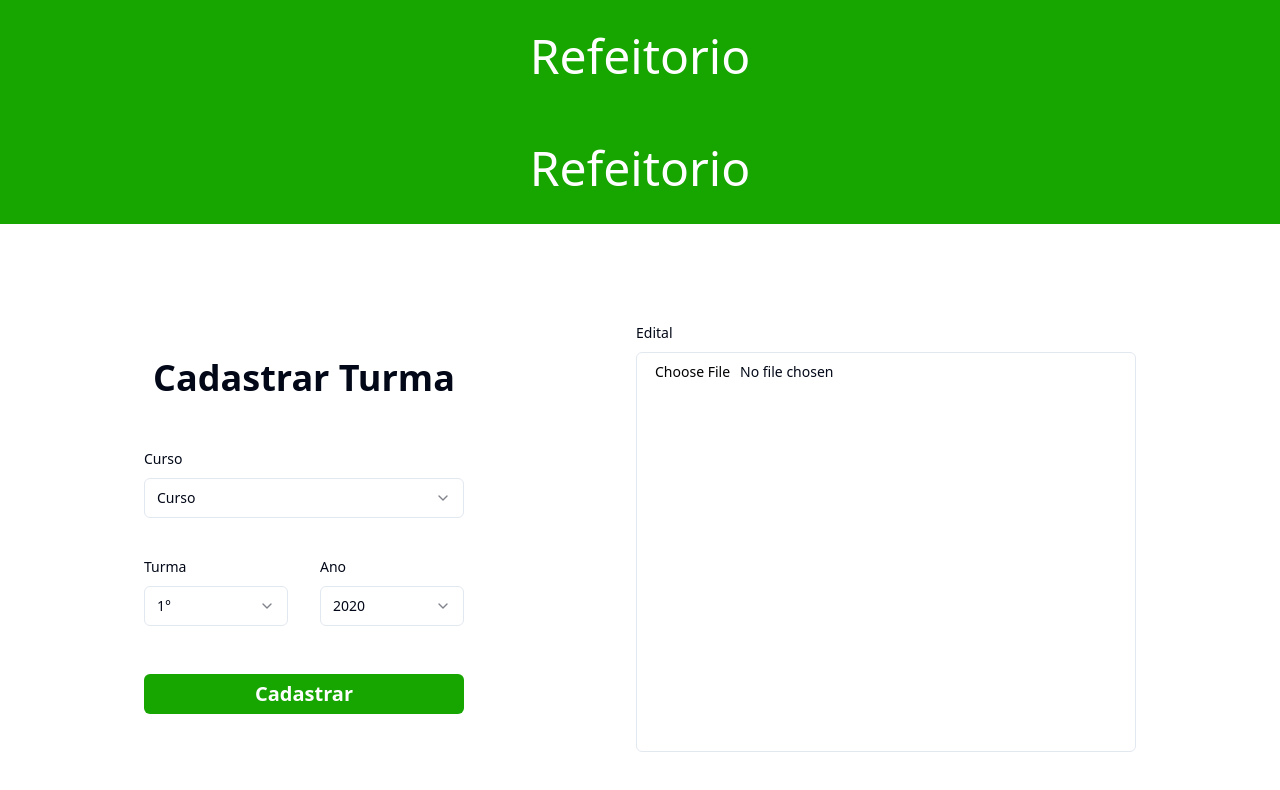
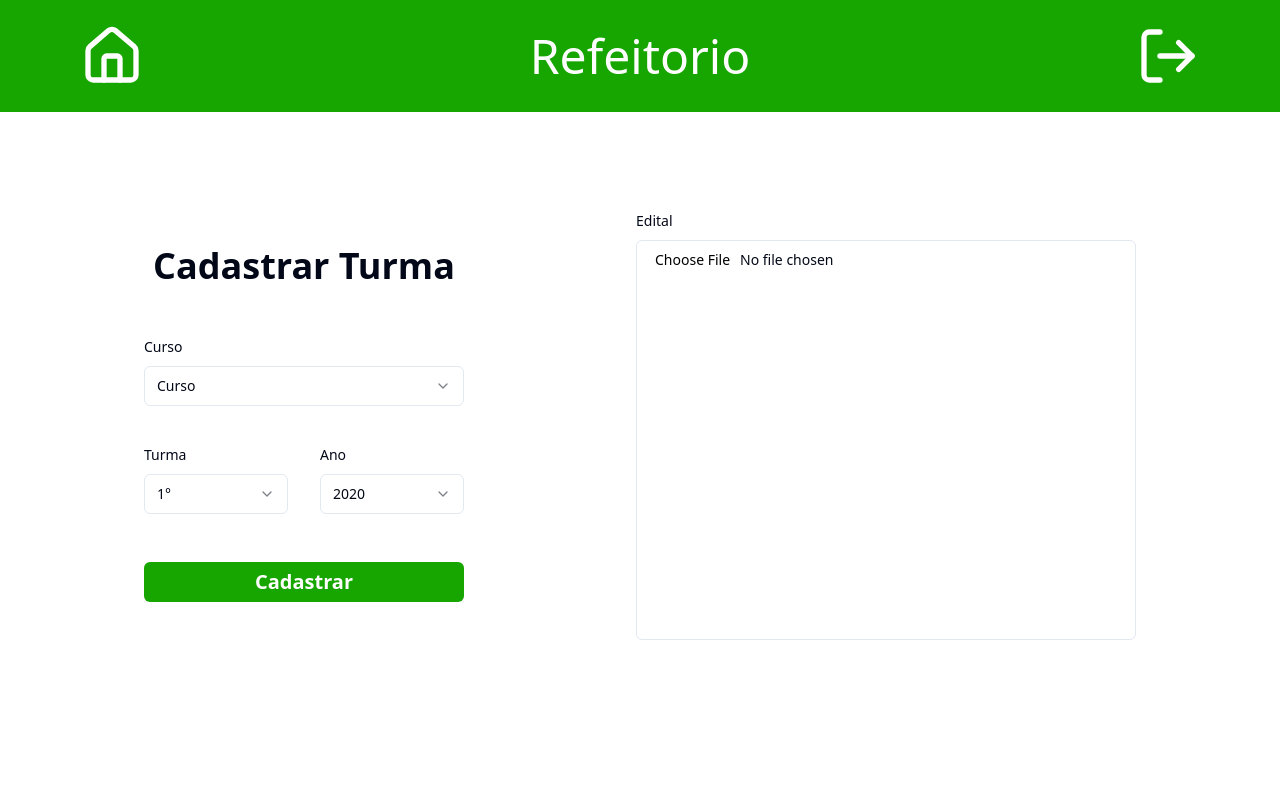
Before and after one commit to ndbzika/controle-acesso-refeitorio, a React (Vite) app in the folder frontend/: page /admin/turmas in a window 1280 px wide. Shown: the top 790 px of the page. Built offline with nearby package versions, Linux system fonts and the light colour scheme.

Commit message:
fix: Header links

```diff
--- a/frontend/src/components/Header.tsx
+++ b/frontend/src/components/Header.tsx
@@ -1,7 +1,16 @@
+import { HomeIcon, LogOutIcon } from "lucide-react"
+import { Link } from "react-router-dom"
+import { useAuth } from "./AuthProvider"
+
 export const Header = () => {
+  const {logoutAdmin} = useAuth();
   return (
-    <header className="w-full h-28 bg-green flex justify-center items-center">
+    <header className="w-full h-28 bg-green flex justify-between items-center px-20">
+      <Link to='/admin/dashboard'>
+        <HomeIcon size="64" className="text-white cursor-pointer" />
+      </Link>
       <h1 className="text-5xl text-white">Refeitorio</h1>
+      <LogOutIcon size="64" className="text-white cursor-pointer" onClick={logoutAdmin} />
     </header>
   )
 }
--- a/frontend/src/main.tsx
+++ b/frontend/src/main.tsx
@@ -6,11 +6,10 @@ import {
 import router from './routes';
 import './index.css'
 import { Toaster } from './components/ui/toaster';
-import { Header } from './components/Header';
 
 ReactDOM.createRoot(document.getElementById('root')!).render(
   <React.StrictMode>
-    <Header/>
+
     <RouterProvider router={router} />
     <Toaster/>
   </React.StrictMode>,
--- a/frontend/src/pages/admin/CAEST/RelatorioPage.tsx
+++ b/frontend/src/pages/admin/CAEST/RelatorioPage.tsx
@@ -1,15 +1,12 @@
-import { Header } from "@/components/Header"
 import { Button } from "@/components/ui/button"
 import { Calendar } from "@/components/ui/calendar"
 import { Form, FormControl, FormDescription, FormField, FormItem, FormLabel, FormMessage } from "@/components/ui/form"
 import { Popover, PopoverContent, PopoverTrigger } from "@/components/ui/popover"
 import { cn } from "@/lib/utils"
 import { zodResolver } from "@hookform/resolvers/zod"
-import { addDays, addYears, format } from "date-fns"
+import { addYears, format } from "date-fns"
 import { ptBR } from "date-fns/locale"
 import { CalendarIcon } from "lucide-react"
-import { useState } from "react"
-import { DateRange } from "react-day-picker"
 import { useForm } from "react-hook-form"
 import { z } from "zod"
 
@@ -31,8 +28,6 @@ export const RelatorioPage = () => {
     console.log(values);
   }
   return (
-    <>
-      <Header/>
     <main className="max-w-[56.25rem] mx-auto space-y-28">
       <h1 className="font-medium text-4xl mt-24">Relatórios</h1>
       <div className="w-full flex justify-between items-center">
@@ -135,6 +130,5 @@ export const RelatorioPage = () => {
         </Form>
       </div>
     </main>
-    </>
   )
 }
--- a/frontend/src/pages/admin/CAEST/TurmasPage.tsx
+++ b/frontend/src/pages/admin/CAEST/TurmasPage.tsx
@@ -1,4 +1,3 @@
-import { Header } from "@/components/Header"
 import { Form, FormControl, FormField, FormItem, FormLabel, FormMessage } from "@/components/ui/form"
 import { Select, SelectContent, SelectItem, SelectTrigger, SelectValue } from "@/components/ui/select"
 import { useForm } from "react-hook-form"
@@ -31,8 +30,6 @@ export const TurmasPage = () => {
     console.log(values);
   }
   return (
-    <>
-      <Header />
     <main className="w-full h-full mt-24">
       <section className="flex flex-col justify-center items-center">
           <Form {...form}>
@@ -145,6 +142,5 @@ export const TurmasPage = () => {
           </Form>
       </section>
     </main>
-    </>
   )
 }
--- a/frontend/src/routes.tsx
+++ b/frontend/src/routes.tsx
@@ -8,6 +8,7 @@ import { RelatorioPage } from './pages/admin/CAEST/RelatorioPage';
 import { ProtectedRoute } from './components/ProtectedRoute';
 import { AdminProvider } from './components/AuthProvider';
 import { AdminProtectedRoute } from './components/ProtectedRoute/AdminProtectedRoute';
+import { Header } from './components/Header';
 
 const router = createBrowserRouter([
   {
@@ -20,23 +21,43 @@ const router = createBrowserRouter([
     children: [
       {
         path: 'login',
-        element: <AdminProvider><AdminLogin/></AdminProvider>,
+        element:
+        <AdminProvider>
+          <Header/>
+          <AdminLogin/>
+        </AdminProvider>,
       },
       {
         path: 'dashboard',
-        element: <AdminProtectedRoute><AdminDashboard/></AdminProtectedRoute>,
+        element:
+        <AdminProtectedRoute>
+          <Header/>
+          <AdminDashboard/>
+        </AdminProtectedRoute>,
       },
       {
         path: 'presencas',
-        element: <AdminProtectedRoute><Presencas/></AdminProtectedRoute>,
+        element:
+        <AdminProtectedRoute>
+          <Header/>
+          <Presencas/>
+        </AdminProtectedRoute>,
       },
       {
         path: 'turmas',
-        element: <AdminProtectedRoute><TurmasPage/></AdminProtectedRoute>,
+        element:
+        <AdminProtectedRoute>
+          <Header/>
+          <TurmasPage/>
+        </AdminProtectedRoute>,
       },
       {
         path: 'relatorios',
-        element: <AdminProtectedRoute><RelatorioPage/></AdminProtectedRoute>
+        element:
+        <AdminProtectedRoute>
+          <Header/>
+          <RelatorioPage/>
+        </AdminProtectedRoute>
       }
     ],
   },
```
Lines whose indentation alone changed are shown as unchanged.
